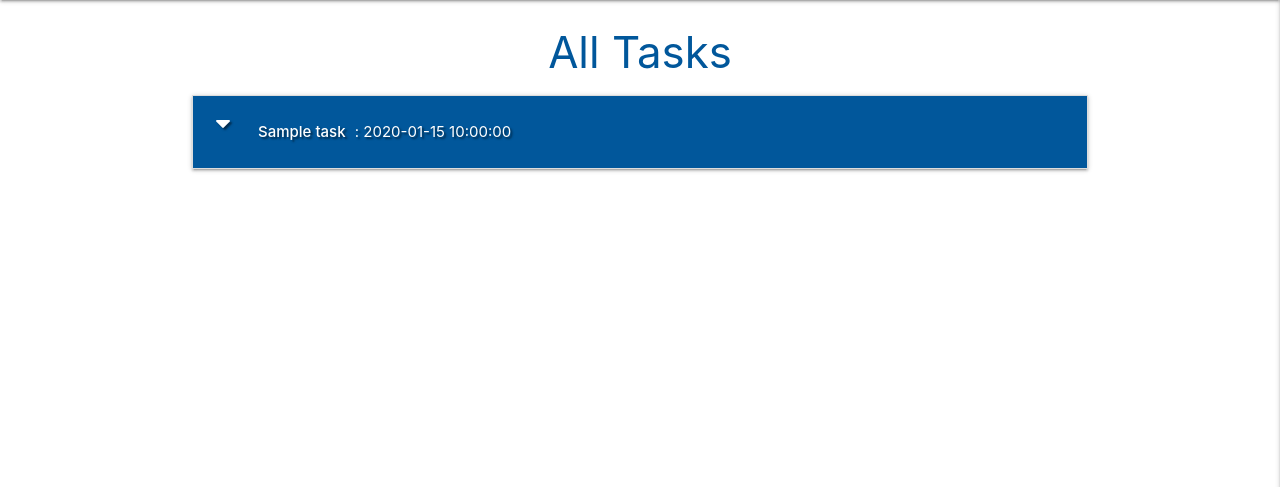
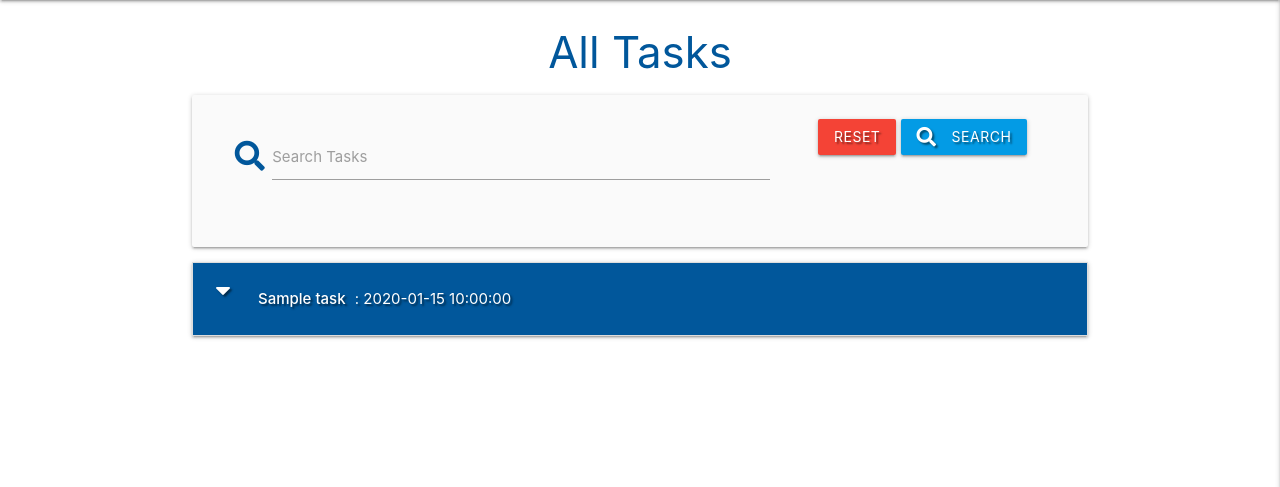
Before and after one commit to Andreim1998/Task-Manager, a Flask app: page / in a window 1280 px wide. Shown: the part 64-551 px from the top of the page. Run offline with Flask 2, Linux system fonts and the light colour scheme; a database or web service that is not in the repository returns one stand-in record (values such as "Sample title"); some libraries are stand-ins or nearby versions.

Commit message:
Added Search Functionallity

```diff
--- a/app.py
+++ b/app.py
@@ -22,6 +22,13 @@ mongo = PyMongo(app)
 @app.route("/get_tasks")
 def get_tasks():
     tasks = list(mongo.db.tasks.find())
+    return render_template("tasks.html", tasks=tasks)
+
+
+@app.route("/search", methods=["GET", "POST"])
+def search():
+    query = request.form.get("query")
+    tasks = list(mongo.db.tasks.find({"$text": {"$search": query}}))
     return render_template("tasks.html", tasks=tasks)
 
 
--- a/templates/tasks.html
+++ b/templates/tasks.html
@@ -3,7 +3,25 @@
 
 <h3 class="light-blue-text text-darken-4 center-align">All Tasks</h3>
 
+<div class="row card-panel grey lighten-5">
+    <form action="{{ url_for('search') }}" method="POST" class="col s12">
+        <div class="row valing wrapper center-align">
+            <div class="input-field col s12 m8">
+                <i class="fas fa-search prefix light-blue-text text-darken-4"></i>
+                <input type="text" name="query" id="query" minlength="3" class="validate" required>
+                <label for="query">Search Tasks</label>
+            </div>
+            <div class="col s12 m4">
+                <a href="{{ url_for('get_tasks') }}" class="red btn text-shadow">Reset</a>
+                <button type="submit" class="light-blue darken-1 btn text-shadow">
+                    <i class="fas fa-search left"></i> Search
+                </button>
+            </div>
+        </div>
+    </form>
+</div>
 
+{% if tasks|length > 0 %}
 <ul class="collapsible">
     {% for task in tasks %}
     <li>
@@ -30,6 +48,8 @@
         </div>
         {% endfor %}
 </ul>
-
+{% else %}
+    <h3 class="red-text text-darken-4 center-align">No Results Found</h3>
+{% endif %}
 
 {% endblock %}
```
